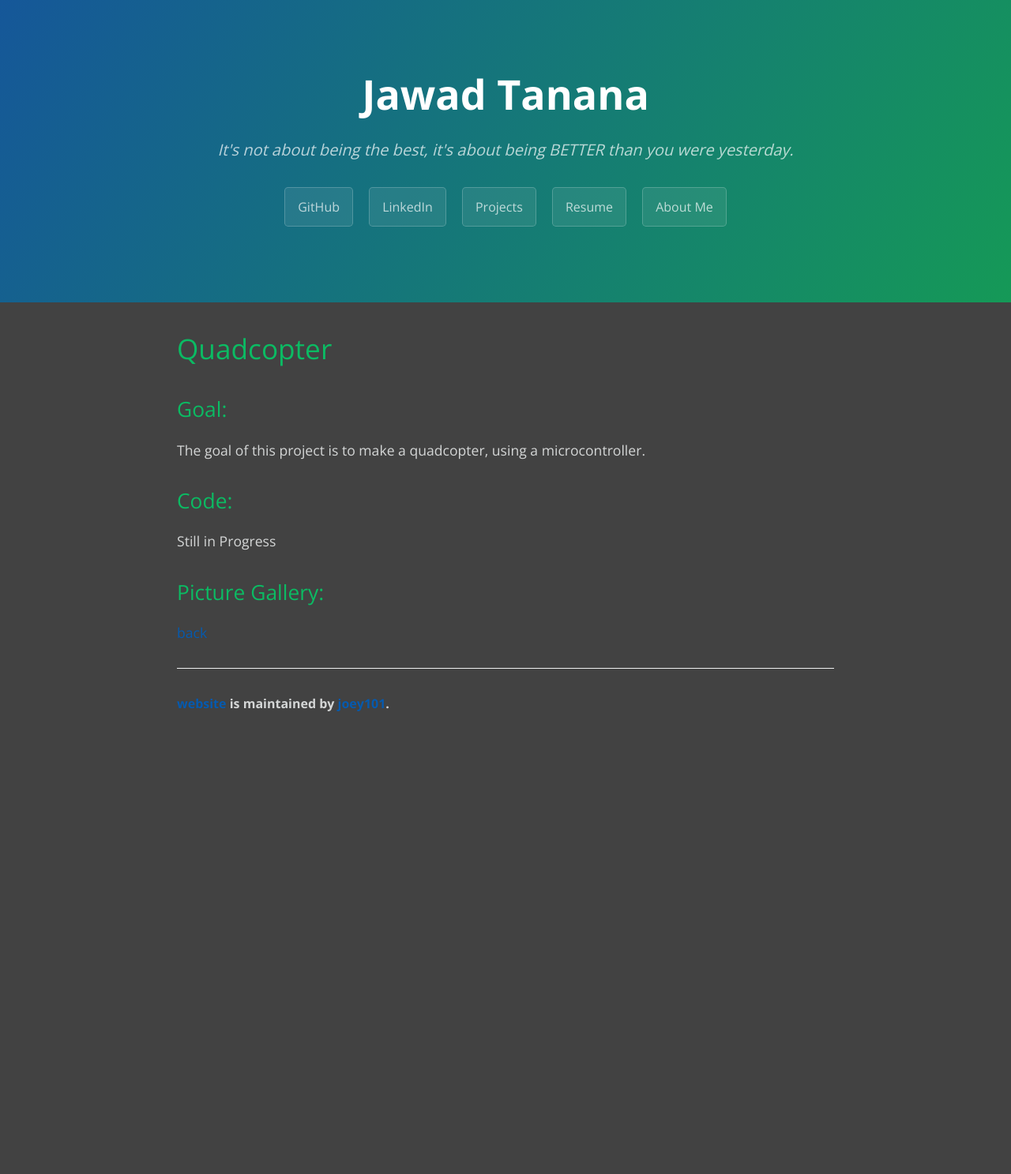
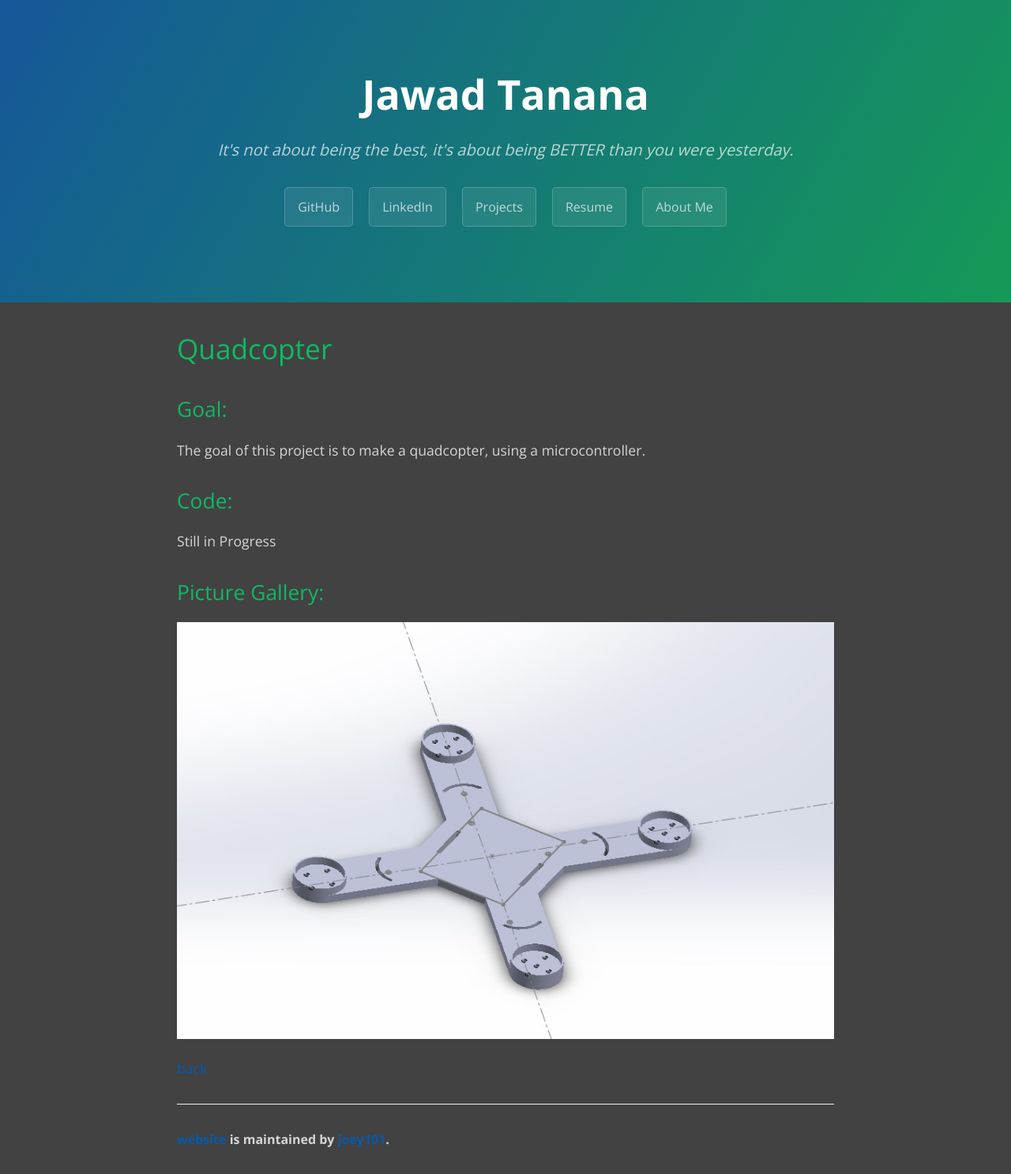
Before and after one commit to joey101/website, a Jekyll site: the page built from projects/quadcopter.md, in a window 1280 px wide. Shown: the whole page at 79% size. Built offline with Jekyll 4.4.1, drawn with Linux system fonts in a browser that asks for light colours; before the commit the page ends 935 px from its top, so only the background shows below that.

Commit message:
drone base

```diff
--- a/projects/quadcopter.md
+++ b/projects/quadcopter.md
@@ -17,4 +17,6 @@ Still in Progress
 
 ## Picture Gallery:
 
+![Picture1](../images/drone/001.JPG)
+
 [back](../index.html)
```
Also changed, not shown: images/drone/001.jpg (added).
